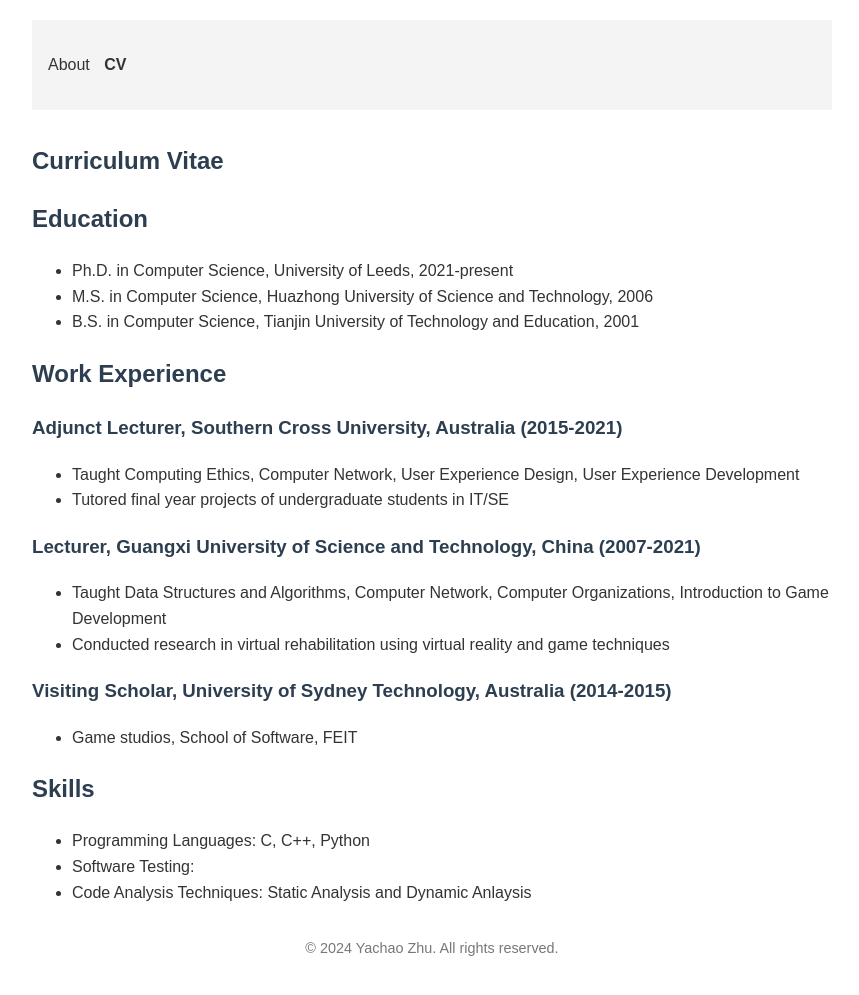
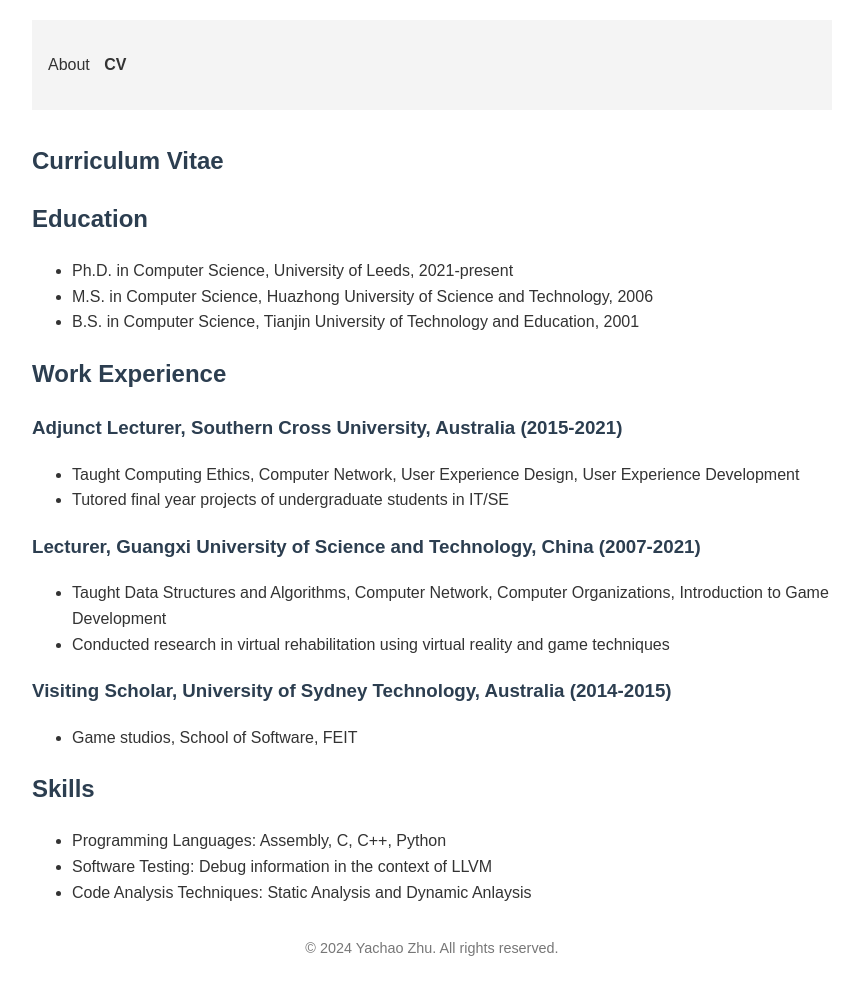
Before and after one commit to edumoot/edumoot.github.io, a Jekyll site: the page built from _pages/cv.md, in a window 1280 px wide. Shown: the whole page, without its empty margins (208-1067 px from the left). Built offline with Jekyll 4.4.1, drawn with Linux system fonts in a browser that asks for light colours; nearby versions of some CDN libraries.

Commit message:
Update cv.md with modifying skills and adjusting education as a second-level heading to the ending of the cv and the order of the third-level heading within work experience

```diff
--- a/_pages/cv.md
+++ b/_pages/cv.md
@@ -25,6 +25,6 @@
 
 ## Skills
 
-- Programming Languages: C, C++, Python
-- Software Testing:
+- Programming Languages: Assembly, C, C++, Python
+- Software Testing: Debug information in the context of LLVM
 - Code Analysis Techniques: Static Analysis and Dynamic Anlaysis
```
